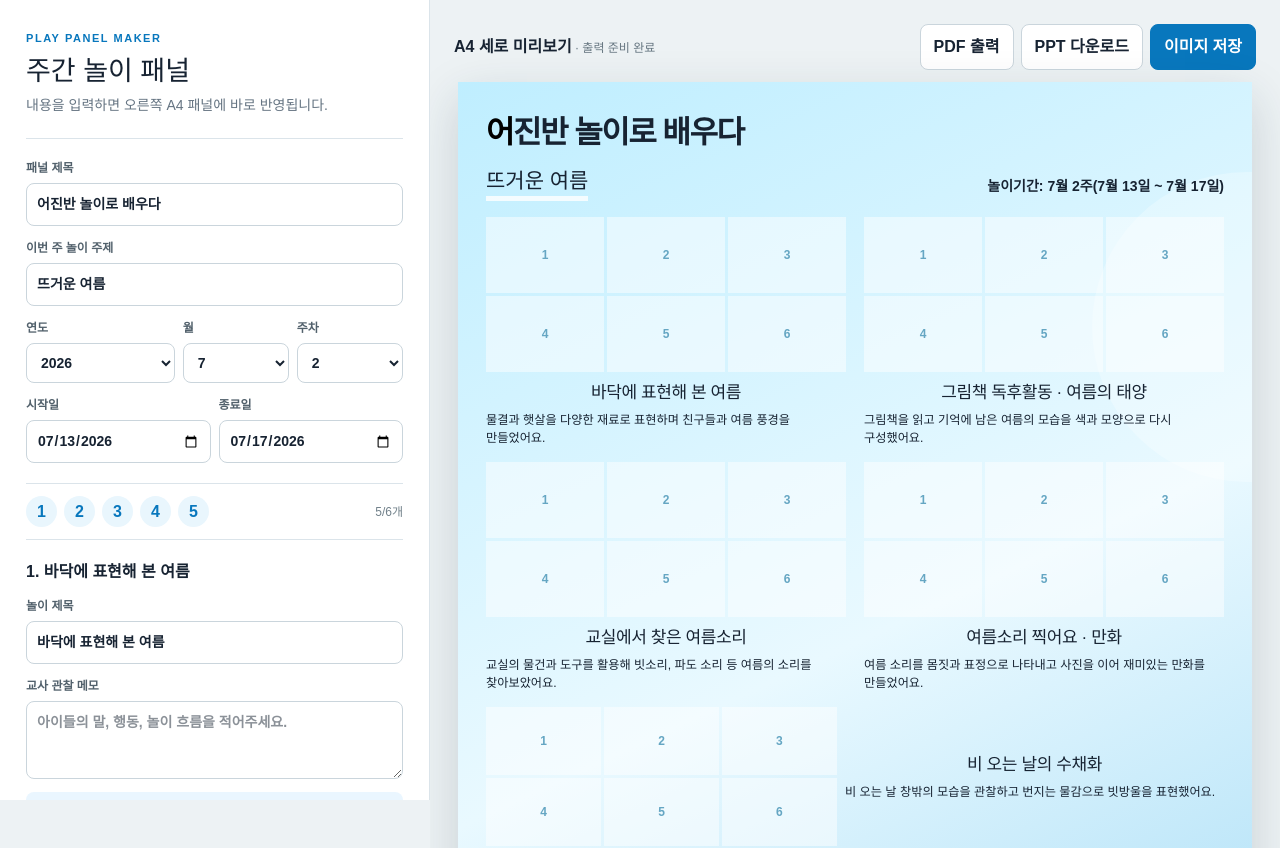
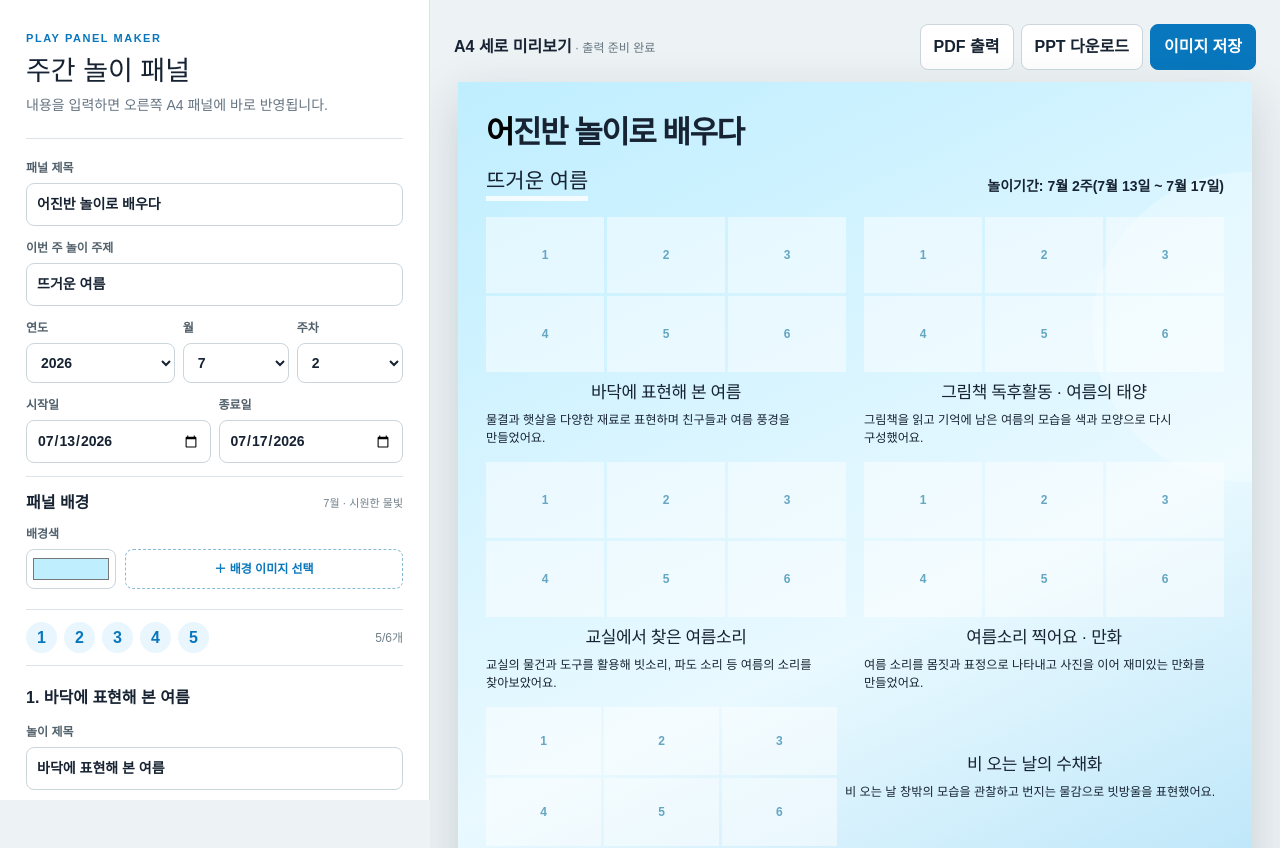
Before and after one commit to rkdusl0727-beep/playpanal-maker, a Next.js app: page / in a window 1280 px wide. Shown: the top 848 px of the page. Built offline with nearby package versions, Linux system fonts and the light colour scheme; a web font is replaced by a local one.

Commit message:
Add customizable monthly panel backgrounds

```diff
--- a/app/page.tsx
+++ b/app/page.tsx
@@ -19,6 +19,21 @@ const samples = [
   ["교실에서 찾은 여름소리", "교실의 물건과 도구를 활용해 빗소리, 파도 소리 등 여름의 소리를 찾아보았어요.", "주변의 소리에 관심을 갖고 여러 사물의 소리를 비교하고 탐색했습니다."],
   ["여름소리 찍어요 · 만화", "여름 소리를 몸짓과 표정으로 나타내고 사진을 이어 재미있는 만화를 만들었어요.", "소리를 시각적으로 표현하고 친구의 생각을 존중하며 이야기를 함께 구성했습니다."],
   ["비 오는 날의 수채화", "비 오는 날 창밖의 모습을 관찰하고 번지는 물감으로 빗방울을 표현했어요.", "날씨 변화를 관찰하고 물감의 번짐을 실험하며 아름다움을 느꼈습니다."],
+];
+
+const monthlyBackgrounds = [
+  { name: "포근한 겨울", css: "linear-gradient(155deg,#eaf5ff 0%,#ffffff 52%,#cfe8fa 100%)", color: "EAF5FF" },
+  { name: "새봄 기다림", css: "linear-gradient(155deg,#f5ecff 0%,#fff7fb 52%,#d9e8ff 100%)", color: "F5ECFF" },
+  { name: "봄 새싹", css: "linear-gradient(155deg,#e8f8de 0%,#fffbe8 52%,#cfeec8 100%)", color: "E8F8DE" },
+  { name: "봄꽃", css: "linear-gradient(155deg,#ffe8f0 0%,#fffbea 52%,#dff5e5 100%)", color: "FFE8F0" },
+  { name: "초록 숲", css: "linear-gradient(155deg,#dff4de 0%,#f4ffe9 52%,#bfe3d1 100%)", color: "DFF4DE" },
+  { name: "초여름", css: "linear-gradient(155deg,#dff7f2 0%,#fffde8 52%,#bce7e6 100%)", color: "DFF7F2" },
+  { name: "시원한 물빛", css: "linear-gradient(155deg,#bfeeff 0%,#e9f9ff 50%,#9ad7f4 100%)", color: "BFEEFF" },
+  { name: "여름 바다", css: "linear-gradient(155deg,#b7e8ff 0%,#e7fbff 48%,#82cbed 100%)", color: "B7E8FF" },
+  { name: "가을 시작", css: "linear-gradient(155deg,#fff0c9 0%,#fff8e8 52%,#e8d39d 100%)", color: "FFF0C9" },
+  { name: "단풍", css: "linear-gradient(155deg,#ffd7b5 0%,#fff1d7 52%,#e9a97d 100%)", color: "FFD7B5" },
+  { name: "늦가을", css: "linear-gradient(155deg,#ead9c6 0%,#fff7eb 52%,#cbb29a 100%)", color: "EAD9C6" },
+  { name: "겨울 눈꽃", css: "linear-gradient(155deg,#e7f2ff 0%,#ffffff 52%,#c8d9ef 100%)", color: "E7F2FF" },
 ];
 
 const makePlay = (i: number): Play => ({
@@ -59,6 +74,11 @@ export default function Home() {
   const [end, setEnd] = useState(initial[1]);
   const [plays, setPlays] = useState<Play[]>(() => Array.from({ length: 5 }, (_, i) => makePlay(i)));
   const [weeklyLearning, setWeeklyLearning] = useState("여름의 태양과 바다, 비와 다양한 여름 소리를 여러 재료와 방법으로 탐색하며 계절의 특징을 자연스럽게 알아보았습니다. 자신의 생각과 느낌을 창의적으로 표현하고, 친구들과 함께 여름 풍경과 소리를 만들며 서로의 표현을 감상하고 소통하는 경험을 했습니다.");
+  const [backgroundCss, setBackgroundCss] = useState(monthlyBackgrounds[6].css);
+  const [backgroundColor, setBackgroundColor] = useState(`#${monthlyBackgrounds[6].color}`);
+  const [backgroundImage, setBackgroundImage] = useState<string | null>(null);
+  const [backgroundX, setBackgroundX] = useState(50);
+  const [backgroundY, setBackgroundY] = useState(50);
   const panelRef = useRef<HTMLDivElement>(null);
 
   const updateRange = (y: number, m: number, w: number) => {
@@ -84,6 +104,18 @@ export default function Home() {
     const reader = new FileReader();
     reader.onload = () => setPlays(v => v.map((p, i) => i !== pi ? p : { ...p, photos: p.photos.map((ph, j) => j === si ? { src: String(reader.result), x: 50, y: 50 } : ph) }));
     reader.readAsDataURL(file);
+  };
+
+  const uploadBackground = (e: ChangeEvent<HTMLInputElement>) => {
+    const file = e.target.files?.[0]; if (!file) return;
+    const reader = new FileReader();
+    reader.onload = () => setBackgroundImage(String(reader.result));
+    reader.readAsDataURL(file);
+  };
+
+  const applyMonthBackground = (m: number) => {
+    const bg = monthlyBackgrounds[m - 1];
+    setBackgroundCss(bg.css); setBackgroundColor(`#${bg.color}`); setBackgroundImage(null);
   };
 
   const generate = (idx: number) => {
@@ -118,7 +150,8 @@ export default function Home() {
     pptx.lang = "ko-KR";
     pptx.theme = { headFontFace: "CookieRun Black", bodyFontFace: "Freesentation", lang: "ko-KR" };
     const slide = pptx.addSlide();
-    slide.background = { color: "DDF5FF" };
+    slide.background = { color: backgroundColor.replace("#", "").toUpperCase() };
+    if (backgroundImage) slide.addImage({ data: backgroundImage, x: 0, y: 0, w: 8.267, h: 11.693 });
     slide.addShape(pptx.ShapeType.arc, { x: 6.65, y: .55, w: 2.2, h: 2.2, rotate: 18, fill: { color: "B8E8FA", transparency: 25 }, line: { color: "B8E8FA", transparency: 100 } });
     slide.addShape(pptx.ShapeType.arc, { x: -.6, y: 9.1, w: 2.2, h: 2.2, rotate: 205, fill: { color: "8FD2F0", transparency: 35 }, line: { color: "8FD2F0", transparency: 100 } });
     slide.addText(title, { x: .32, y: .22, w: 4.8, h: .35, fontFace: "CookieRun Black", fontSize: 22, bold: true, color: "172332", margin: 0, breakLine: false });
@@ -168,10 +201,15 @@ export default function Home() {
         <label>이번 주 놀이 주제<input value={theme} onChange={e => setTheme(e.target.value)} /></label>
         <div className="date-row">
           <label>연도<select value={year} onChange={e => { const v=+e.target.value; setYear(v); updateRange(v,month,week); }}>{[2025,2026,2027,2028].map(v=><option key={v}>{v}</option>)}</select></label>
-          <label>월<select value={month} onChange={e => { const v=+e.target.value; setMonth(v); updateRange(year,v,week); }}>{Array.from({length:12},(_,i)=>i+1).map(v=><option key={v}>{v}</option>)}</select></label>
+          <label>월<select value={month} onChange={e => { const v=+e.target.value; setMonth(v); updateRange(year,v,week); applyMonthBackground(v); }}>{Array.from({length:12},(_,i)=>i+1).map(v=><option key={v}>{v}</option>)}</select></label>
           <label>주차<select value={week} onChange={e => { const v=+e.target.value; setWeek(v); updateRange(year,month,v); }}>{[1,2,3,4,5].map(v=><option key={v}>{v}</option>)}</select></label>
         </div>
         <div className="date-row two"><label>시작일<input type="date" value={start} onChange={e=>setStart(e.target.value)} /></label><label>종료일<input type="date" value={end} onChange={e=>setEnd(e.target.value)} /></label></div>
+        <div className="background-editor">
+          <div className="section-title"><b>패널 배경</b><span>{month}월 · {monthlyBackgrounds[month-1].name}</span></div>
+          <div className="background-row"><label>배경색<input type="color" value={backgroundColor} onChange={e=>{setBackgroundColor(e.target.value);setBackgroundCss(e.target.value);setBackgroundImage(null)}} /></label><label className="upload background-upload"><span>＋ 배경 이미지 선택</span><input hidden type="file" accept="image/*" onChange={uploadBackground}/></label></div>
+          {backgroundImage&&<div className="background-focus"><label>좌우 초점<input type="range" min="0" max="100" value={backgroundX} onChange={e=>setBackgroundX(+e.target.value)} /></label><label>상하 초점<input type="range" min="0" max="100" value={backgroundY} onChange={e=>setBackgroundY(+e.target.value)} /></label><button className="text-btn" onClick={()=>applyMonthBackground(month)}>기본 배경으로 되돌리기</button></div>}
+        </div>
       </section>
       <div className="play-tabs">{plays.map((p,i)=><a key={p.id} href={`#edit-${p.id}`}>{i+1}</a>)}<span>{plays.length}/6개</span></div>
       {plays.map((p, pi) => <section className="play-editor" id={`edit-${p.id}`} key={p.id}>
@@ -194,7 +232,7 @@ export default function Home() {
     <section className="preview-area">
       <div className="toolbar no-print"><div><strong>A4 세로 미리보기</strong><span>{missing.length?` · ${missing.length}개 확인 필요`:" · 출력 준비 완료"}</span></div><div><button disabled={!!missing.length} onClick={()=>window.print()}>PDF 출력</button><button disabled={!!missing.length} onClick={exportPpt}>PPT 다운로드</button><button className="primary" disabled={!!missing.length} onClick={exportPng}>이미지 저장</button></div></div>
       {!!missing.length&&<div className="missing no-print"><b>출력 전 확인:</b> {missing.slice(0,4).join(", ")}{missing.length>4&&` 외 ${missing.length-4}개`}</div>}
-      <article className="panel" ref={panelRef}>
+      <article className="panel" ref={panelRef} style={{background:backgroundImage?`url(${backgroundImage})`:backgroundCss,backgroundSize:"cover",backgroundPosition:`${backgroundX}% ${backgroundY}%`}}>
         <header className="panel-header"><div><h2>{title}</h2><h3>{theme}</h3></div><p>놀이기간: {month}월 {week}주({pretty(start)} ~ {pretty(end)})</p></header>
         <div className="panel-grid">{plays.map((p,i)=><section className={`play-card card-${i}`} key={p.id}>
           <div className="photo-grid">{p.photos.map((ph,j)=><div className="photo-slot" key={j}>{ph?<img src={ph.src} alt={`${p.title} ${j+1}`} style={{objectPosition:`${ph.x}% ${ph.y}%`}}/>:<span>{j+1}</span>}</div>)}</div>
```
Also changed, not shown: app/globals.css.
